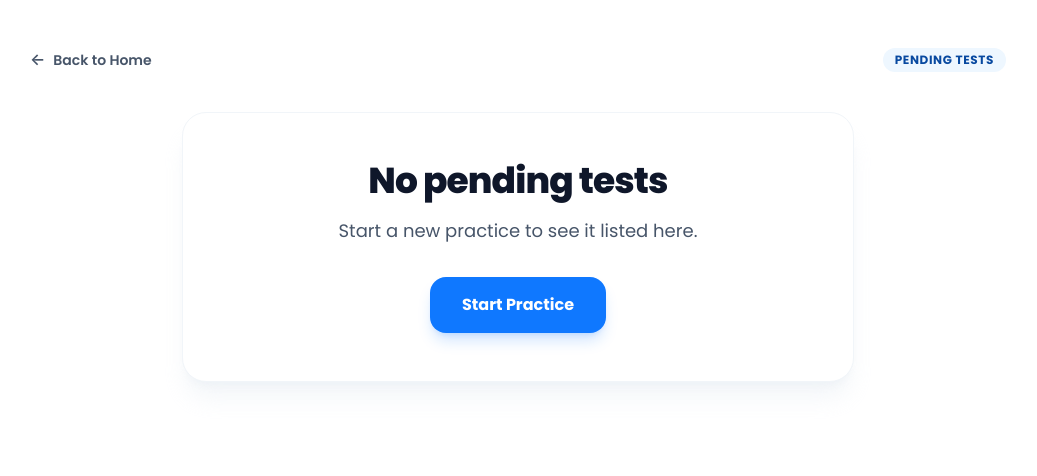
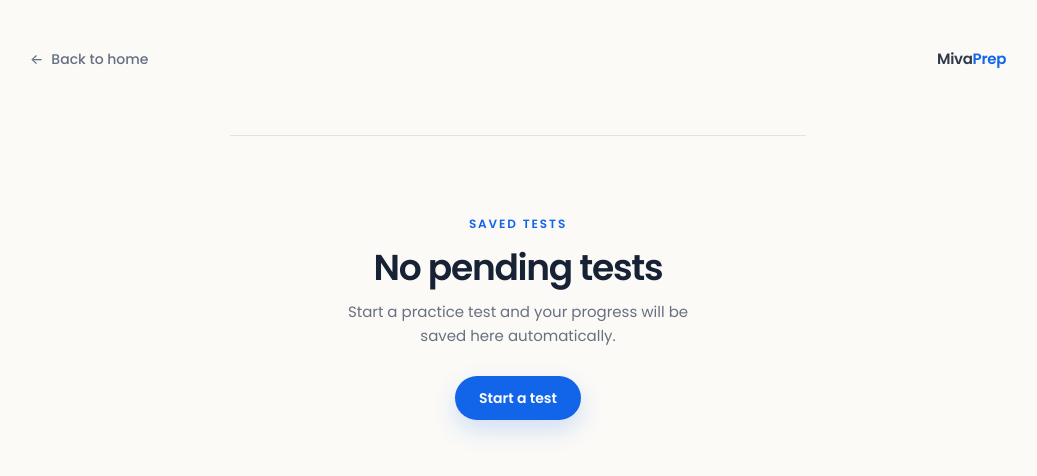
Before and after one commit to JC-Coder/quiz_server, a React (Vite) app: page /progress in a window 1280 px wide. Shown: the top 476 px of the page, without its empty margins (122-1159 px from the left). Built offline with nearby package versions, Linux system fonts and the light colour scheme.

Commit message:
chore: update progress page

```diff
--- a/src/pages/ProgressPage.jsx
+++ b/src/pages/ProgressPage.jsx
@@ -36,53 +36,71 @@ function ProgressPage() {
   const hasPending = sessions.length > 0;
 
   return (
-    <PageContainer>
-      <header className="mb-10 flex items-center justify-between">
+    <div className="min-h-screen bg-[#fbfaf7] text-[#151c2b]">
+      <PageContainer>
+      <header className="mb-12 flex items-center justify-between sm:mb-16">
         <Link
           to="/"
-          className="group flex items-center gap-2 text-sm font-semibold text-slate-600 transition hover:text-brand-600"
+          className="group inline-flex items-center gap-2 text-sm font-medium text-[#657083] transition hover:text-[#1265e8]"
         >
-          <span className="text-base">←</span>
-          Back to Home
+          <span className="transition-transform group-hover:-translate-x-0.5">←</span>
+          Back to home
         </Link>
-        <p className="rounded-full bg-brand-50 px-3 py-1 text-xs font-bold uppercase tracking-wider text-brand-700">
-          Pending Tests
-        </p>
+        <Link
+          to="/"
+          className="text-[15px] font-semibold tracking-[-0.02em] text-[#313a4a]"
+          aria-label="Miva Prep home"
+        >
+          Miva<span className="text-[#1265e8]">Prep</span>
+        </Link>
       </header>
 
       {!hasPending && (
-        <section className="mx-auto w-full max-w-2xl rounded-3xl border border-slate-100 bg-white p-6 text-center shadow-xl shadow-slate-200/40 sm:p-12">
-          <h1 className="text-2xl font-extrabold tracking-tight text-slate-900 sm:text-4xl">
+        <section className="mx-auto w-full max-w-xl border-t border-[#dfe3e8] py-14 text-center sm:py-20">
+          <p className="text-xs font-semibold uppercase tracking-[0.16em] text-[#1265e8]">
+            Saved tests
+          </p>
+          <h1 className="mt-4 text-3xl font-semibold tracking-[-0.035em] text-[#182235] sm:text-4xl">
             No pending tests
           </h1>
-          <p className="mt-4 text-base text-slate-600 sm:text-lg">Start a new practice to see it listed here.</p>
-          <div className="mt-8">
+          <p className="mx-auto mt-3 max-w-sm text-[15px] leading-6 text-[#687080]">
+            Start a practice test and your progress will be saved here automatically.
+          </p>
+          <div className="mt-7">
             <Link
               to="/setup"
-              className="inline-flex w-full items-center justify-center rounded-2xl bg-brand-500 px-8 py-4 text-base font-bold text-white shadow-lg shadow-brand-500/20 transition-all hover:bg-brand-600 sm:w-auto"
+              className="inline-flex min-h-11 items-center justify-center rounded-full bg-[#1265e8] px-6 text-sm font-semibold text-white shadow-[0_10px_24px_rgba(18,101,232,0.18)] transition hover:-translate-y-0.5 hover:bg-[#0d56ca]"
             >
-              Start Practice
+              Start a test
             </Link>
           </div>
         </section>
       )}
 
       {hasPending && (
-        <section className="mx-auto w-full max-w-4xl">
-          <div className="mb-6 flex flex-col items-start justify-between gap-4 sm:flex-row sm:items-center">
-            <h1 className="text-2xl font-extrabold tracking-tight text-slate-900 sm:text-4xl">
-              Pending Tests ({sessions.length})
-            </h1>
+        <section className="mx-auto w-full max-w-[920px]">
+          <div className="mb-8 flex items-end justify-between gap-6 border-b border-[#dfe3e8] pb-7 sm:mb-10 sm:pb-8">
+            <div>
+              <p className="text-xs font-semibold uppercase tracking-[0.16em] text-[#1265e8]">
+                Your progress
+              </p>
+              <h1 className="mt-3 text-[32px] font-semibold leading-tight tracking-[-0.04em] text-[#182235] sm:text-[40px]">
+                Pending tests
+              </h1>
+              <p className="mt-2 text-sm leading-6 text-[#687080]">
+                Continue from where you stopped.
+              </p>
+            </div>
             <button
               type="button"
-              className="w-full rounded-xl border border-slate-200 px-4 py-2 text-sm font-bold text-slate-700 transition hover:bg-slate-50 sm:w-auto"
+              className="shrink-0 rounded-full px-3 py-2 text-sm font-medium text-[#8a4b4b] transition hover:bg-[#f8ece9] hover:text-[#733737]"
               onClick={clearAllProgress}
             >
-              Clear All
+              Clear all
             </button>
           </div>
 
-          <div className="space-y-4">
+          <div className="space-y-3">
             {sessions.map((session) => {
               const snapshot = getProgressSnapshot(session);
               if (!snapshot) return null;
@@ -101,59 +119,67 @@ function ProgressPage() {
               return (
                 <article
                   key={session.id}
-                  className="rounded-3xl border border-slate-100 bg-white p-6 shadow-sm"
+                  className="rounded-[22px] border border-[#e1e5ea] bg-white p-5 shadow-[0_8px_24px_rgba(25,34,51,0.04)] sm:p-6"
                 >
-                  <div className="grid grid-cols-1 gap-5 sm:grid-cols-2 lg:grid-cols-4">
-                    <div>
-                      <p className="text-xs font-black uppercase tracking-widest text-slate-400">
-                        Department & Level
-                      </p>
-                      <p className="mt-2 text-base font-bold text-slate-900">
+                  <div className="flex flex-col gap-5 sm:flex-row sm:items-start sm:justify-between">
+                    <div className="min-w-0">
+                      <div className="flex flex-wrap items-center gap-2 text-xs font-medium">
+                        <span className="rounded-full bg-[#edf4ff] px-2.5 py-1 text-[#1265e8]">
+                          {modeLabel}
+                        </span>
+                        <span className="text-[#7a8392]">
+                          {snapshot.answered} of {snapshot.total} answered
+                        </span>
+                      </div>
+                      <h2 className="mt-4 text-lg font-semibold leading-7 tracking-[-0.02em] text-[#1c2433] sm:text-xl">
+                        {courseLabel}
+                      </h2>
+                      <p className="mt-1 text-sm leading-6 text-[#687080]">
                         {departmentLabel} · {levelLabel}
                       </p>
                     </div>
-                    <div>
-                      <p className="text-xs font-black uppercase tracking-widest text-slate-400">Course</p>
-                      <p className="mt-2 text-base font-bold text-slate-900">{courseLabel}</p>
-                    </div>
-                    <div>
-                      <p className="text-xs font-black uppercase tracking-widest text-slate-400">Mode</p>
-                      <p className="mt-2 text-base font-bold text-slate-900">{modeLabel}</p>
-                    </div>
-                    <div>
-                      <p className="text-xs font-black uppercase tracking-widest text-slate-400">Last Saved</p>
-                      <p className="mt-2 text-base font-bold text-slate-900">
+                    <div className="shrink-0 sm:text-right">
+                      <p className="text-xs font-medium text-[#9299a5]">Last saved</p>
+                      <p className="mt-1 text-sm font-medium text-[#505969]">
                         {formatSavedAt(session.updatedAt)}
                       </p>
                     </div>
                   </div>
 
-                  <div className="mt-5">
-                    <p className="text-sm font-bold text-slate-700">
-                      {snapshot.answered} of {snapshot.total} answered ({snapshot.percent}%)
-                    </p>
-                    <div className="mt-2 h-3 overflow-hidden rounded-full bg-slate-200">
+                  <div className="mt-5 flex items-center gap-3">
+                    <div
+                      className="h-1.5 flex-1 overflow-hidden rounded-full bg-[#e8ebef]"
+                      role="progressbar"
+                      aria-label={`${snapshot.percent}% complete`}
+                      aria-valuemin="0"
+                      aria-valuemax="100"
+                      aria-valuenow={snapshot.percent}
+                    >
                       <div
-                        className="h-full rounded-full bg-brand-500 transition-all duration-500"
+                        className="h-full rounded-full bg-[#1265e8] transition-all duration-500"
                         style={{ width: `${snapshot.percent}%` }}
                       />
                     </div>
+                    <span className="w-9 text-right text-xs font-medium tabular-nums text-[#687080]">
+                      {snapshot.percent}%
+                    </span>
                   </div>
 
-                  <div className="mt-5 grid grid-cols-1 gap-3 sm:grid-cols-2">
+                  <div className="mt-5 flex flex-col-reverse gap-2 border-t border-[#edf0f3] pt-4 sm:flex-row sm:items-center sm:justify-end">
+                    <button
+                      type="button"
+                      className="inline-flex min-h-10 items-center justify-center rounded-full px-4 text-sm font-medium text-[#737b89] transition hover:bg-[#f4f5f7] hover:text-[#8a4b4b]"
+                      onClick={() => discardProgress(session.id)}
+                    >
+                      Discard
+                    </button>
                     <Link
                       to={`/quiz?sessionId=${encodeURIComponent(session.id)}`}
-                      className="inline-flex items-center justify-center rounded-2xl bg-brand-500 px-6 py-3 text-sm font-bold text-white shadow-lg shadow-brand-500/20 transition-all hover:bg-brand-600"
+                      className="inline-flex min-h-10 items-center justify-center gap-2 rounded-full bg-[#1265e8] px-5 text-sm font-semibold text-white shadow-[0_8px_18px_rgba(18,101,232,0.18)] transition hover:-translate-y-0.5 hover:bg-[#0d56ca]"
                     >
-                      Resume Test
+                      Resume test
+                      <span aria-hidden="true">→</span>
                     </Link>
-                    <button
-                      type="button"
-                      className="inline-flex items-center justify-center rounded-2xl border-2 border-slate-100 bg-white px-6 py-3 text-sm font-bold text-slate-700 transition-all hover:border-slate-200 hover:bg-slate-50"
-                      onClick={() => discardProgress(session.id)}
-                    >
-                      Discard Test
-                    </button>
                   </div>
                 </article>
               );
@@ -161,7 +187,8 @@ function ProgressPage() {
           </div>
         </section>
       )}
-    </PageContainer>
+      </PageContainer>
+    </div>
   );
 }
 
```
